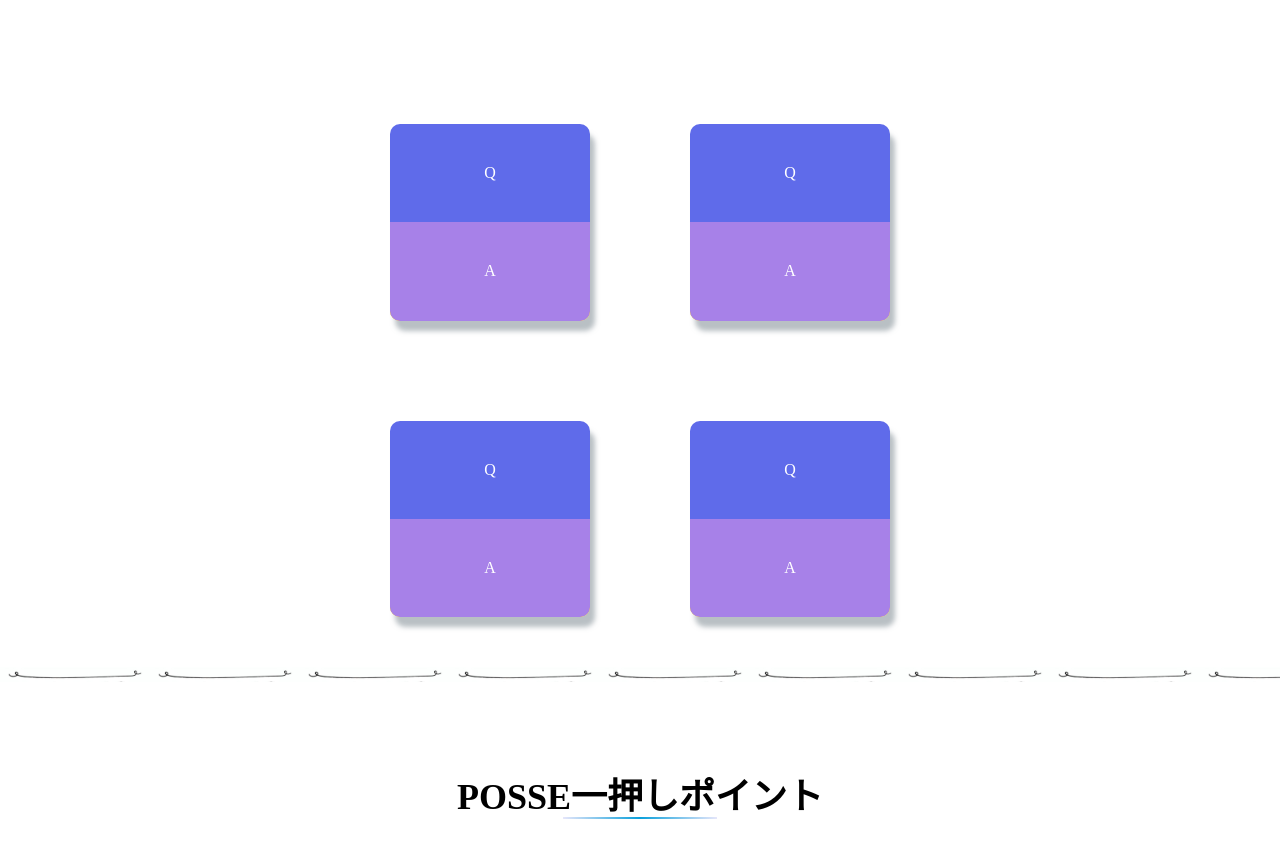
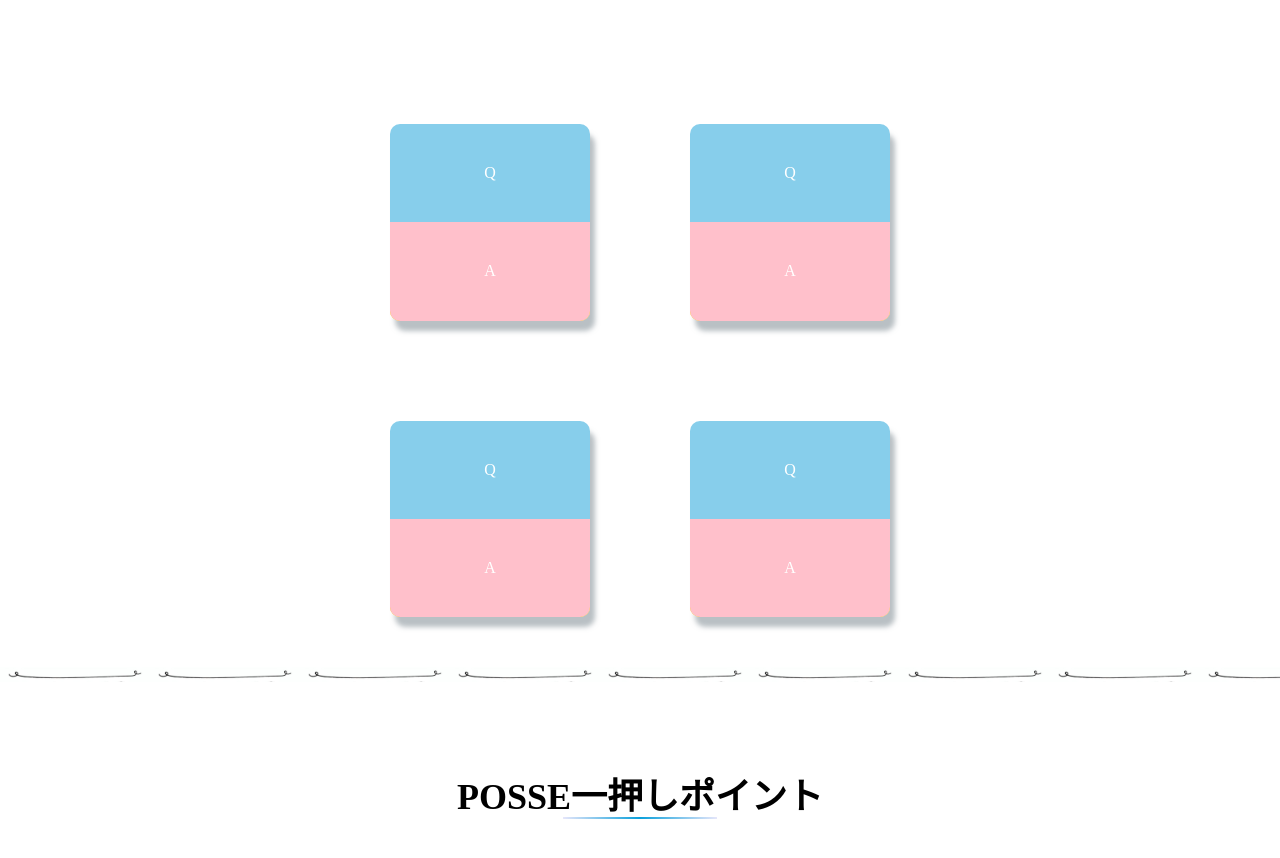
Before and after one commit to Sakinom/Hackathon_BASIs, a plain HTML site: page specification/No.1_Lv4/index.html in a window 1280 px wide. Shown: the part 1320-2178 px from the top of the page. Drawn offline with Linux system fonts and the light colour scheme.

Commit message:
Q&Aの色変更

```diff
--- a/specification/No.1_Lv4/css/style.css
+++ b/specification/No.1_Lv4/css/style.css
@@ -311,7 +311,7 @@ table{
 }
 
 .topic1_content_top{
-  background-color: rgb(95, 107, 234);
+  background-color: #87CEEB;
   border-radius: 10px 10px 0px 0px;
   color: white;
 }
@@ -331,7 +331,7 @@ table{
   height: 100%;
   /* margin: auto; */
   padding: 24px;
-  background-color: rgb(167, 129, 232);
+  background-color: #FFC0CB;
   transition: 1s;
   transform-origin: top;
   border-radius: 0px 0px 10px 10px;
```
